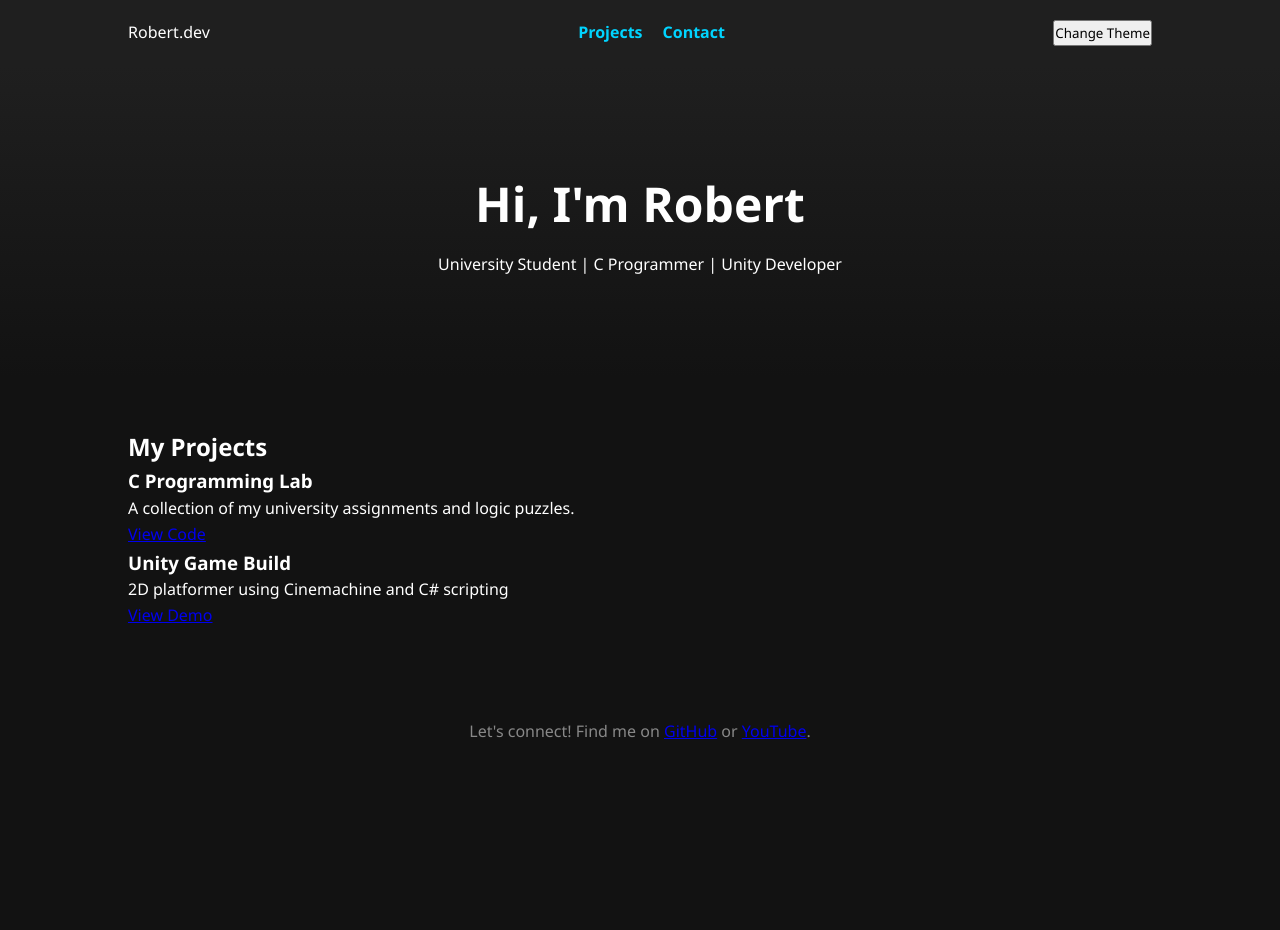
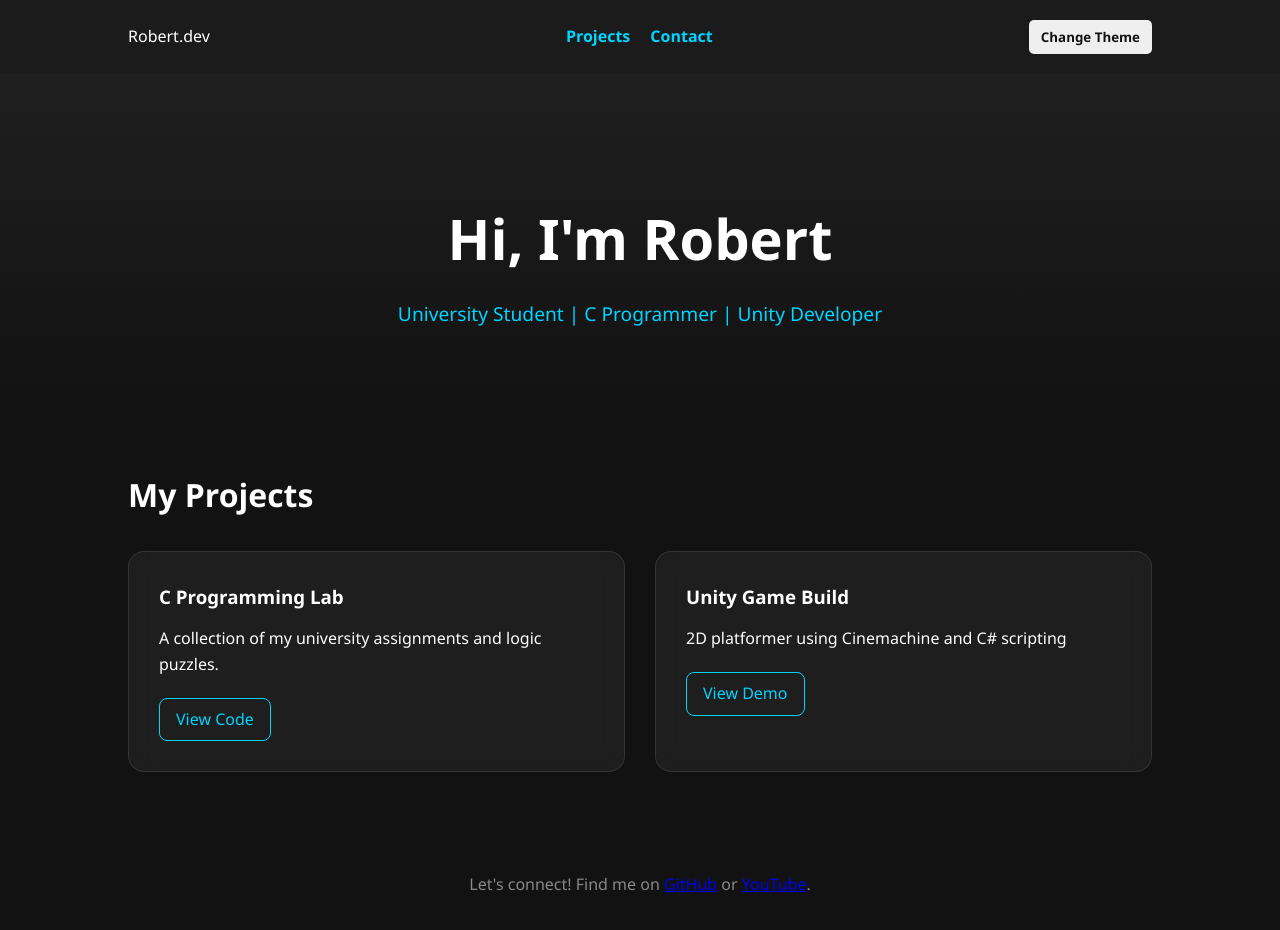
Before and after one commit to Program130437/robert.github.io, a plain HTML site: page index.html in a window 1280 px wide. Before the commit the page ends 800 px from the top, so only its background shows below. Drawn offline with Linux system fonts and the light colour scheme.

Commit message:
Fixed dark mode background and text visibility

```diff
--- a/script.js
+++ b/script.js
@@ -10,3 +10,20 @@ toggleBtn.addEventListener('click', () => {
         toggleBtn.textContent = 'Light Mode';
     }
 });
+
+const introText = "University Student | C Programmer | Unity Developer";
+let index = 0;
+
+function typeEffect() {
+    const heroParagraph = document.querySelector('header p');
+    if (index < introText.length) {
+        heroParagraph.innerHTML += introText.charAt(index);
+        index++;
+        setTimeout(typeEffect, 50);
+    }
+}
+
+window.onload = () => {
+    document.querySelector('header p').innerHTML = "";
+    typeEffect();
+};
--- a/style.css
+++ b/style.css
@@ -6,18 +6,28 @@
     font-family: 'Segoe UI', Tahoma, Geneva, Verdana, sans-serif;
 }
 
+/* Gradient background (So that the glass has something to blur */
 body {
-    background-color: #121212;
+    background: #121212;
+    background-color: radial-gradient(circle at top right, #1e1e2e, #121212);
     color: #ffffff;
     line-height: 1.6;
+    transition: background-color 0.3s ease, color 0.3s ease;
+    min-height: 100vh;
+    margin: 0;
 }
 
 /* Navigation */
 nav {
     display: flex;
     justify-content: space-between;
+    align-items: center;
     padding: 20px 10%;
-    background: #1f1f1f;
+    background: rgba(31, 31, 31, 0.8);
+    backdrop-filter: blur(10px);
+    position: sticky;
+    top: 0;
+    z-index: 1000;
 }
 
 nav ul {
@@ -33,48 +43,121 @@ nav a {
     color: #00d4ff;
     text-decoration: none;
     font-weight: bold;
+    transition: 0.3s;
+}
+
+nav a:hover {
+    text-shadow: 0 0 10px #00d4ff;
 }
 
 /* Header Section */
 header {
     text-align: center;
-    padding: 100px 20px;
+    padding: 120px 20px 80px 20px;
     background: linear-gradient(to bottom, #1f1f1f, #121212);
 }
 
 header h1 {
-    font-size: 3rem;
-    margin-bottom: 10px;
+    font-size: 3.5rem;
+    margin-bottom: 15px;
+}
+
+header p {
+    font-size: 1.2rem;
+    color: #00d4ff;
+    min-height: 1.2em;
 }
 
 /* Projects Grid */
 #projects {
-    padding: 50px 10%;
+    padding: 60px 10%;
 }
 
-project-grid {
-    display: grid;
-    grid-template-columns: repeat(auto-fit, minmax(250px, 1fr));
-    gap: 20px;
-    margin-top: 20px;
+#projects, section, footer {
+    background: transparent !important;
 }
 
-project-card {
-    background: #252525;
-    padding: 20px;
-    border-radius: 8px;
-    border: 1px solid #333;
-    transition: transform 0.3s ease;
+#projects h2 {
+    margin-bottom: 30px;
+    font-size: 2rem;
 }
 
-project-card:hover {
-    transform: translateY(-5px);
+.project-grid {
+    display: grid;
+    grid-template-columns: repeat(auto-fit, minmax(300px, 1fr));
+    gap: 30px;
+}
+
+.project-card {
+    background: rgba(255, 255, 255, 0.05); /* Semi-transparent white */
+    backdrop-filter: blur(12px);
+    -webkit-backdrop-filter: blur(12px);
+    border: 1px solid rgba(255, 255, 255, 0.1);
+    border-radius: 16px;
+    padding: 30px;
+    transition: transform 0.4s cubic-bezier(0.175, 0.885, 0.32, 1.275), box-shadow 0.3 ease;
+}
+
+.project-card h3 {
+    margin-bottom: 15px;
+    color: #ffffff !important;
+}
+
+.project-card p {
+    margin-bottom: 20px;
+    color: #ffffff !important;
+}
+
+.project-card:hover {
+    transform: scale(1.05); /* Slight zoom effect */
+    background: rgba(255. 255. 255. 0.08);
+    box-shadow: 0 8px 32px 0 rgba(0, 212, 255, 0.3);
     border-color: #00d4ff;
 }
 
-project-card h3 {
-    margin-bottom: 10px;
+.project-card a {
+    display: inline-block;
     color: #00d4ff;
+    text-decoration: none;
+    border: 1px solid #00d4ff;
+    padding: 8px 16px;
+    border-radius: 8px;
+    transition: 0.3s;
+}
+
+.project-card a:hover {
+    background: #00d4ff;
+    color: #121212;
+}
+
+
+
+
+/* Light Mode Styles */
+body.light-theme {
+    background-color: #f8f9fa !important;
+    color: #212529 !important;
+}
+
+body.light-theme nav {
+    background: #eeeeee;
+}
+
+/* Fix for the Hero Header text in Light Mode */
+body.light-theme header {
+    padding-bottom: 60px;
+    background: #e9ecef !important;
+}
+
+body.light-theme .project-card {
+    background: rgba(0, 0, 0, 0.05) !important;
+    border: 1px solid rgba(0, 0, 0, 0.1) !important;
+}
+
+
+body.light-theme .project-card h3,
+body.light-theme .project-card p {
+    color: #1a1a1a !important;
 }
 
 /* Footer */
@@ -85,28 +168,12 @@ footer {
     color: #888;
 }
 
-/* Light Mode Styles */
-body.light-theme {
-    background-color: #ffffff;
-    color: #1a1a1a;
+#theme-toggle {
+    padding: 8px 12px;
+    curson: pointer;
+    bakcground: #00d4ff;
+    border: none;
+    border-radius: 5px;
+    color: #121212;
+    font-weight: bold;
 }
-
-body.light-theme .project-card {
-    background: #f9f9f9;
-    border-color: #cccccc;
-    color: #1a1a1a;
-}
-
-body.light-theme nav {
-    background: #eeeeee;
-}
-
-/* Fix for the Hero Header text in Light Mode */
-body.light-theme header {
-    background: #f0f0f0;
-}
-
-body.light-theme header h1,
-body.light-theme #projects h2 {
-    color: #121212;
-}
```
